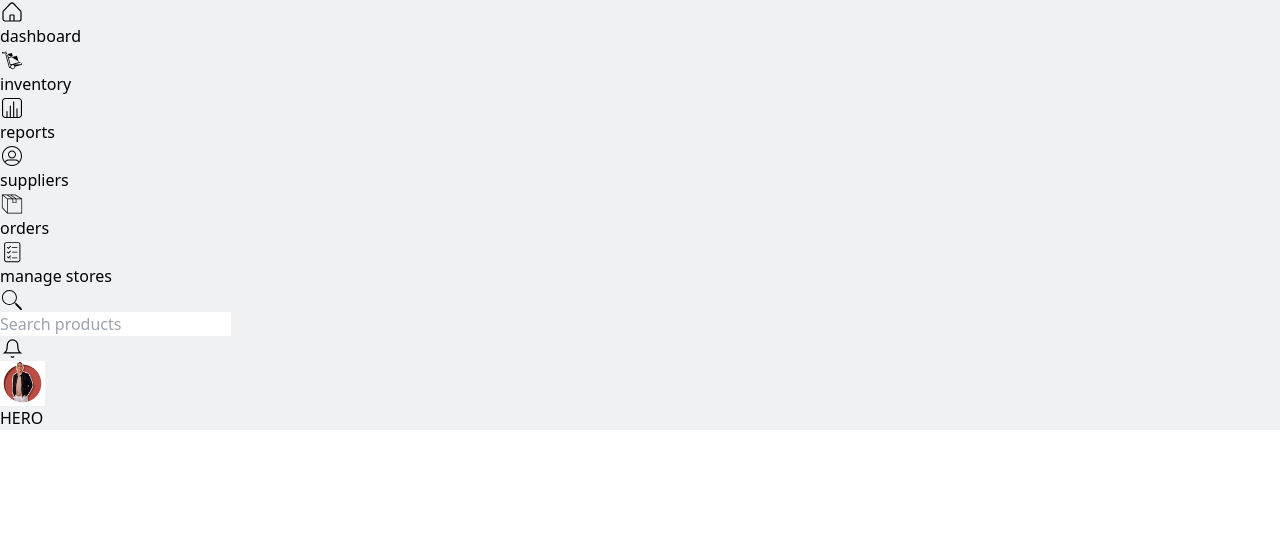
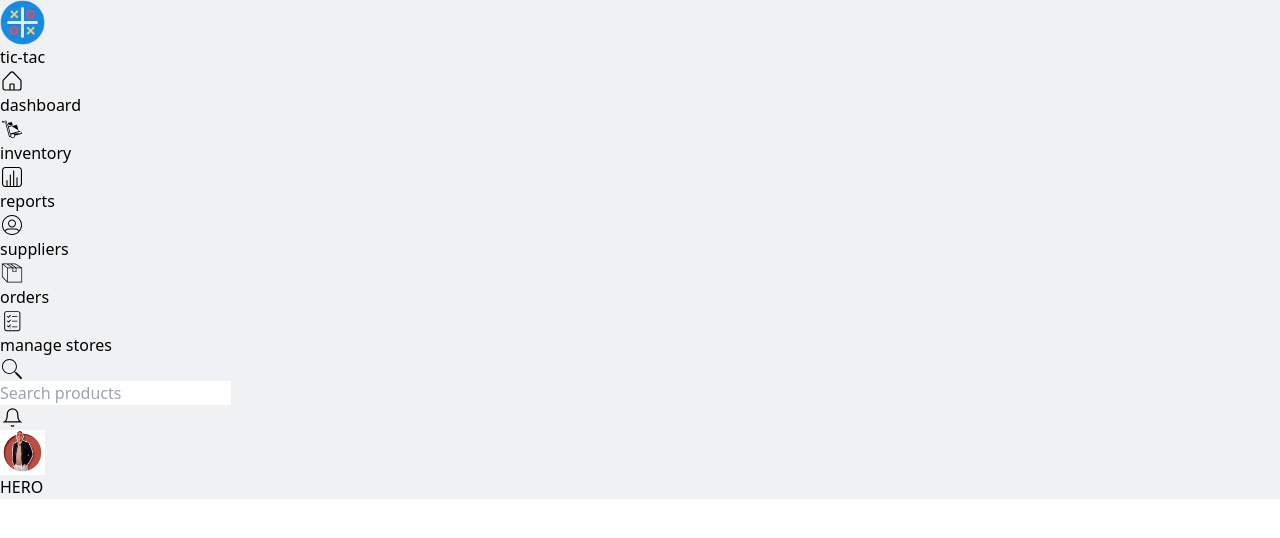
Before and after one commit to Zengoozz/Inventory-Management, a React (Vite) app: page / in a window 1280 px wide. Shown: the top 538 px of the page. Built offline with nearby package versions, Linux system fonts and the light colour scheme.

Commit message:
Sidebar__TopItems

```diff
--- a/src/App.tsx
+++ b/src/App.tsx
@@ -5,17 +5,17 @@ import Sidebar from "./Components/Sidebar/Sidebar";
 
 function App() {
    return (
-      <section id="Main" className="grid grid-cols-[250px] grid-rows-[auto_1fr] min-h-screen">
-         <section id="side" className="mr-1 bg-white row-span-2">
+      <div className="grid grid-cols-[250px] grid-rows-[auto_1fr] min-h-screen">
+         <aside id="side" className="mr-1 bg-white row-span-2">
             <Sidebar></Sidebar>
-         </section>
-         <section id="Nav" className="bg-white col-start-2 top-0 z-10">
+         </aside>
+         <nav id="Nav" className="bg-white col-start-2 top-0 z-10">
             <Navbar></Navbar>
-         </section>
-         <section id="Hero" className="col-start-2 pl-8 pt-5">
+         </nav>
+         <main id="Hero" className="col-start-2 pl-8 pt-5">
             <Hero></Hero>
-         </section>
-      </section>
+         </main>
+      </div>
    );
 }
 
--- a/src/Components/IconFactory.tsx
+++ b/src/Components/IconFactory.tsx
@@ -1,18 +1,18 @@
 import { PathObject } from "./iconsSvgPath";
 
 const IconFactory = (props: PathObject) => {
-
    const grayLevel = `text-gray-${props.grayLevel}`;
    const bluishHover = props.hoverBlueShade ? "group-hover:text-blue-500" : "";
    const bluishFocus = props.focusBlueShade ? "group-focus-within:text-blue-500" : "";
 
    const classList = `${grayLevel} ${bluishHover} ${bluishFocus}`;
-   const fill = `${props.fill ? "currentColor" : "none"}`
-   const stroke = `${props.stroke ? "currentColor" : "none"}`
+   const fill = `${props.fill ? "currentColor" : "none"}`;
+   const stroke = `${props.stroke ? "currentColor" : "none"}`;
 
    return (
       <>
          <svg
+            key={props.name}
             className={`inline-block ${classList}`}
             width={`${props.width != null && props.height != null ? props.width : 24} `}
             height={`${props.width != null && props.height != null ? props.height : 24} `}
@@ -24,10 +24,11 @@ const IconFactory = (props: PathObject) => {
             {props.path.length > 1 ? (
                props.path.map((p) => (
                   <path
+                     key={p}
                      d={p}
                      fill={fill}
                      stroke={stroke}
-                     stroke-width="1.2"
+                     strokeWidth="1.2"
                   />
                ))
             ) : (
@@ -35,7 +36,7 @@ const IconFactory = (props: PathObject) => {
                   d={props.path[0]}
                   fill={fill}
                   stroke={stroke}
-                  stroke-width="1.2"
+                  strokeWidth="1.2"
                />
             )}
          </svg>
--- a/src/Components/Sidebar/Sidebar.tsx
+++ b/src/Components/Sidebar/Sidebar.tsx
@@ -1,24 +1,15 @@
-import { listOfPaths } from "../iconsSvgPath";
-import SidebarItem from "./SidebarItem";
+import Logo from "../../assets/tic-tac-toe.png";
+import SidebarItemsList from "./SidebarItemsList";
 
 const Sidebar = () => {
    return (
-      <>
-         <div className="flex flex-col justify-start items-start mx-10">
-            {listOfPaths
-               .filter((p) => p.sidebarItem)
-               .map((p) => (
-                  <SidebarItem
-                     name={p.name}
-                     path={p.path}
-                     grayLevel={p.grayLevel}
-                     hoverBlueShade={p.hoverBlueShade}
-                     fill={p.fill}
-                     stroke={p.stroke}
-                  />
-               ))}
-         </div>
-      </>
+      <div className="mx-6 mt-7">
+         <span className="mb-8 flex items-center">
+            <img src={Logo} width={45} height={45}/>
+            <p className="ml-3 font-bold text-[20px] leading-[30px]  text-blue-500 uppercase">tic-tac</p>
+         </span>
+         <SidebarItemsList />
+      </div>
    );
 };
 
--- a/src/Components/Sidebar/SidebarItem.tsx
+++ b/src/Components/Sidebar/SidebarItem.tsx
@@ -3,8 +3,9 @@ import { PathObject } from "../iconsSvgPath";
 
 const SidebarItem = (props: PathObject) => {
    return (
-      <span className="my-3 flex justify-center text-lg font-medium text-gray-600 group hover:cursor-pointer">
+      <span className="px-1 py-[8px] my-3 flex justify-center text-lg font-medium text-gray-600 group hover:cursor-pointer">
          <IconFactory
+            key={props.name}
             name={props.name}
             path={props.path}
             grayLevel={props.grayLevel}
@@ -12,7 +13,7 @@ const SidebarItem = (props: PathObject) => {
             fill={props.fill}
             stroke={props.stroke}
          />
-         <p className="group-hover:text-blue-500 ml-2 capitalize">{props.name}</p>
+         <p className="text-base group-hover:text-blue-500 ml-3 capitalize">{props.name}</p>
       </span>
    );
 };
--- /dev/null
+++ b/src/Components/Sidebar/SidebarItemsList.tsx
@@ -0,0 +1,24 @@
+import { listOfPaths } from "../iconsSvgPath";
+import SidebarItem from "./SidebarItem";
+
+const SidebarItemsList = () => {
+   return (
+      <div className="flex flex-col justify-start items-start">
+         {listOfPaths
+            .filter((p) => p.sidebarItem)
+            .map((p) => (
+               <SidebarItem
+                  key={p.name}
+                  name={p.name}
+                  path={p.path}
+                  grayLevel={p.grayLevel}
+                  hoverBlueShade={p.hoverBlueShade}
+                  fill={p.fill}
+                  stroke={p.stroke}
+               />
+            ))}
+      </div>
+   );
+};
+
+export default SidebarItemsList;
```
Also changed, not shown: src/assets/tic-tac-toe.png (added).
